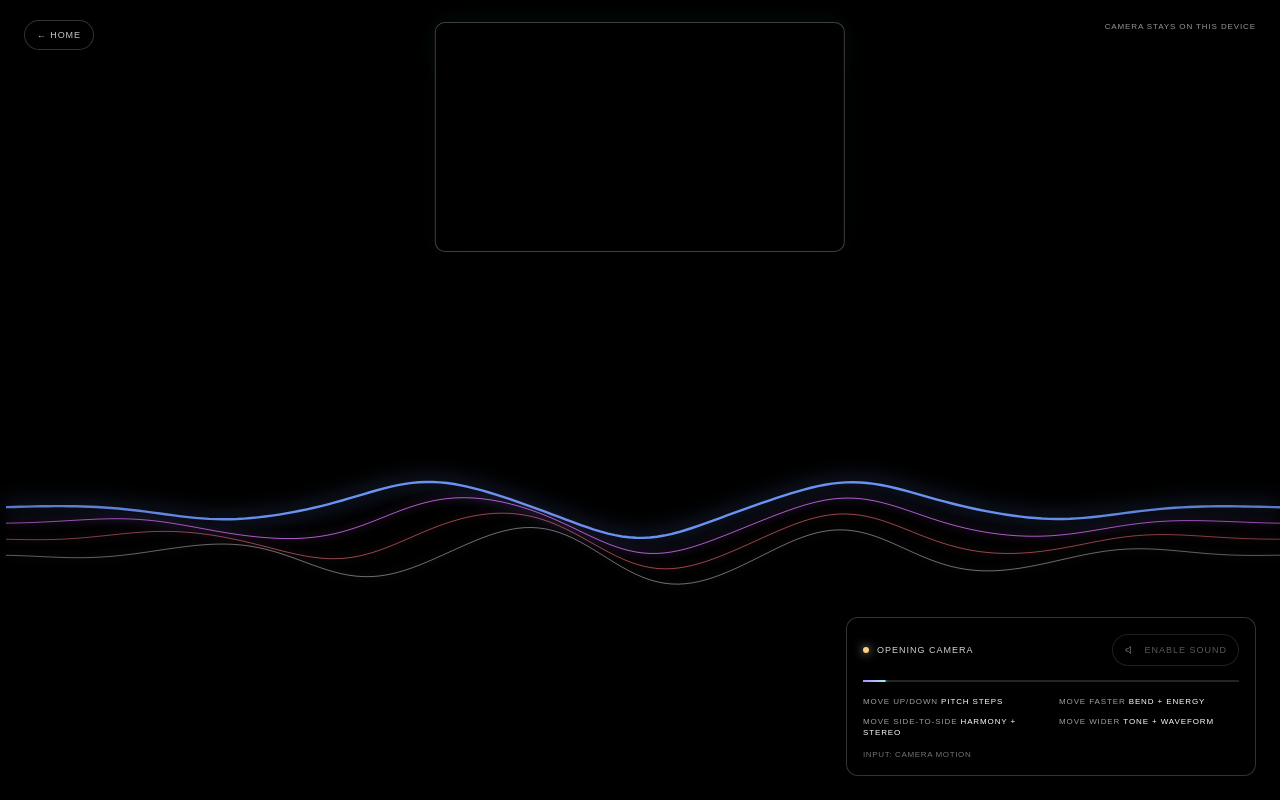
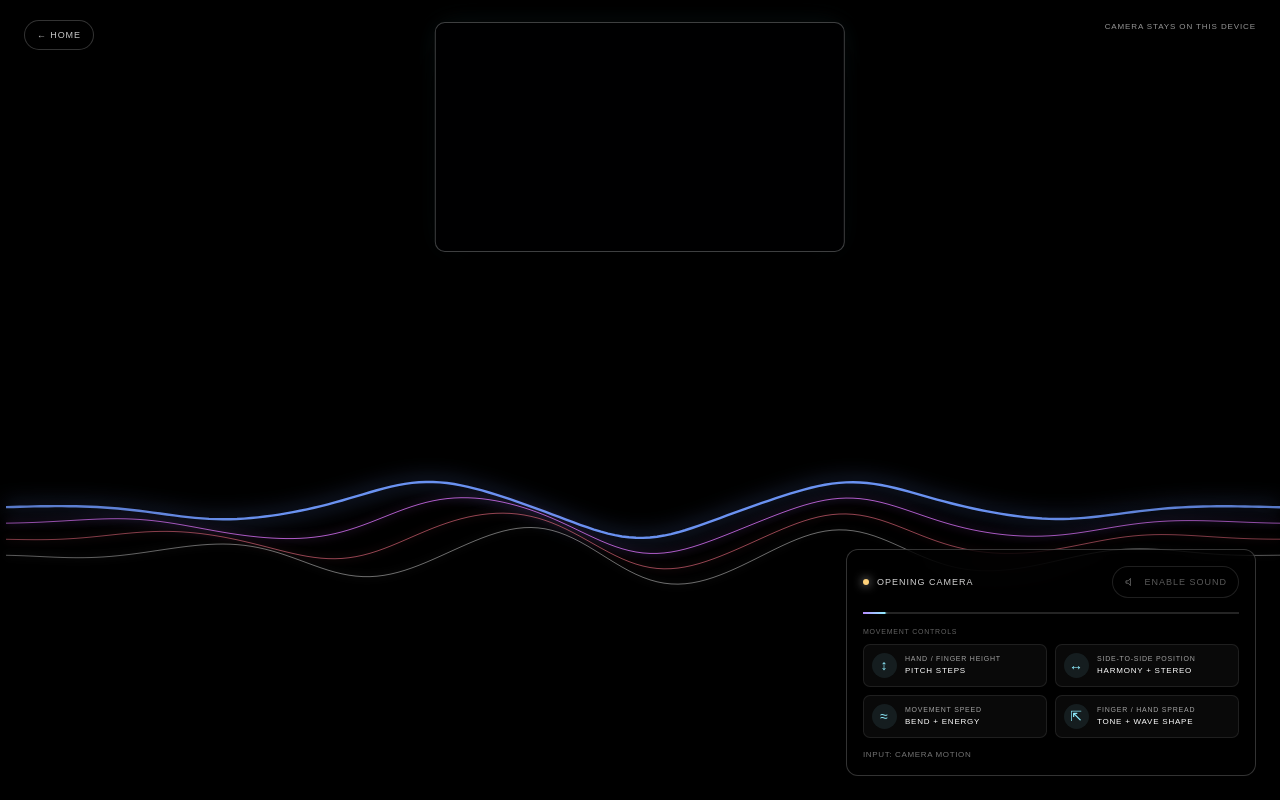
Before and after one commit to gelogonza/motion-canvas, a Next.js app: page /instrument in a window 1280 px wide. Built offline with nearby package versions, Linux system fonts and the light colour scheme; no server answers.

Commit message:
feat: clarify Motion Canvas movement controls

```diff
--- a/app/CameraInstrument.module.css
+++ b/app/CameraInstrument.module.css
@@ -7,7 +7,7 @@
 .privacy { position: absolute; z-index: 4; top: 22px; right: 24px; color: rgba(255,255,255,.58); font-size: 8px; letter-spacing: .11em; text-transform: uppercase; }
 .controls { position: absolute; z-index: 4; right: 24px; bottom: 24px; width: min(410px,calc(100% - 48px)); padding: 16px; border: 1px solid rgba(255,255,255,.2); border-radius: 12px; background: rgba(0,0,0,.64); box-shadow: 0 18px 60px rgba(0,0,0,.3); backdrop-filter: blur(18px); cursor: default; }
 .controlHeader { display: flex; align-items: center; justify-content: space-between; gap: 16px; }
-.status,.soundButton,.instructions { text-transform: uppercase; letter-spacing: .11em; }
+.status,.soundButton,.instructions,.controlLabel { text-transform: uppercase; letter-spacing: .11em; }
 .status { display: inline-flex; align-items: center; gap: 8px; color: rgba(255,255,255,.82); font-size: 9px; }
 .dot { width: 6px; height: 6px; border-radius: 50%; background: #ffd27a; box-shadow: 0 0 10px currentColor; }
 .dotReady { background: #82ffd1; }
@@ -18,8 +18,12 @@
 .soundButton svg { width: 14px; height: 14px; }
 .motionMeter { height: 2px; margin: 14px 0; overflow: hidden; background: rgba(255,255,255,.14); }
 .motionMeter span { display: block; width: 100%; height: 100%; transform-origin: left; background: linear-gradient(90deg,#b58cff,#8feeff); box-shadow: 0 0 12px #8feeff; transition: transform 80ms linear; }
-.instructions { display: grid; grid-template-columns: 1fr 1fr; gap: 8px 16px; color: rgba(255,255,255,.62); font-size: 8px; line-height: 1.4; }
-.instructions b { color: #fff; font-weight: 500; }
+.controlLabel { margin: 0 0 9px; color: rgba(255,255,255,.38); font-size: 7px; }
+.instructions { display: grid; grid-template-columns: 1fr 1fr; gap: 8px; color: rgba(255,255,255,.62); font-size: 7px; line-height: 1.35; }
+.instruction { display: grid; grid-template-columns: 25px 1fr; align-items: center; gap: 8px; min-width: 0; padding: 8px; border: 1px solid rgba(255,255,255,.09); border-radius: 7px; background: rgba(255,255,255,.035); }
+.instruction i { display: grid; width: 25px; height: 25px; place-items: center; border-radius: 50%; background: rgba(143,238,255,.09); color: #8feeff; font-size: 14px; font-style: normal; }
+.instruction span span { display: block; }
+.instruction b { display: block; margin-top: 2px; color: #fff; font-size: 8px; font-weight: 500; }
 .inputMode { margin: 12px 0 0; color: rgba(255,255,255,.45); font-size: 8px; letter-spacing: .08em; text-transform: uppercase; }
 .permissionMessage { position: absolute; z-index: 5; left: 50%; top: 50%; width: min(430px,calc(100% - 40px)); padding: 18px 20px; transform: translate(-50%,-50%); border: 1px solid rgba(255,255,255,.2); border-radius: 10px; background: rgba(0,0,0,.78); text-align: center; font-size: 12px; line-height: 1.5; backdrop-filter: blur(16px); }
-@media (max-width:640px) { .video { top: 58px; width: calc(100% - 24px); max-width: 390px; } .backLink { top: 12px; left: 12px; } .privacy { top: 23px; right: 14px; max-width: 150px; text-align: right; } .controls { right: 12px; bottom: 12px; width: calc(100% - 24px); padding: 14px; } .instructions { grid-template-columns: 1fr 1fr; gap: 6px 10px; } }
+@media (max-width:640px) { .video { top: 58px; width: calc(100% - 24px); max-width: 390px; } .backLink { top: 12px; left: 12px; } .privacy { top: 23px; right: 14px; max-width: 150px; text-align: right; } .controls { right: 12px; bottom: 12px; width: calc(100% - 24px); padding: 12px; } .instructions { grid-template-columns: 1fr 1fr; gap: 6px; } .instruction { grid-template-columns: 22px 1fr; gap: 6px; padding: 6px; } .instruction i { width: 22px; height: 22px; font-size: 12px; } }
--- a/app/CameraInstrument.tsx
+++ b/app/CameraInstrument.tsx
@@ -254,8 +254,12 @@ export default function CameraInstrument() {
           </button>
         </div>
         <div className={styles.motionMeter} aria-label={`Motion level ${Math.round(motionLevel * 100)} percent`}><span style={{ transform: `scaleX(${Math.max(.025, motionLevel)})` }} /></div>
+        <p className={styles.controlLabel}>Movement controls</p>
         <div className={styles.instructions}>
-          <span>Move up/down <b>pitch steps</b></span><span>Move faster <b>bend + energy</b></span><span>Move side-to-side <b>harmony + stereo</b></span><span>Move wider <b>tone + waveform</b></span>
+          <span className={styles.instruction}><i aria-hidden="true">↕</i><span>Hand / finger height<b>Pitch steps</b></span></span>
+          <span className={styles.instruction}><i aria-hidden="true">↔</i><span>Side-to-side position<b>Harmony + stereo</b></span></span>
+          <span className={styles.instruction}><i aria-hidden="true">≈</i><span>Movement speed<b>Bend + energy</b></span></span>
+          <span className={styles.instruction}><i aria-hidden="true">⇱</i><span>Finger / hand spread<b>Tone + wave shape</b></span></span>
         </div>
         <p className={styles.inputMode}>Input: camera motion</p>
       </aside>
```
